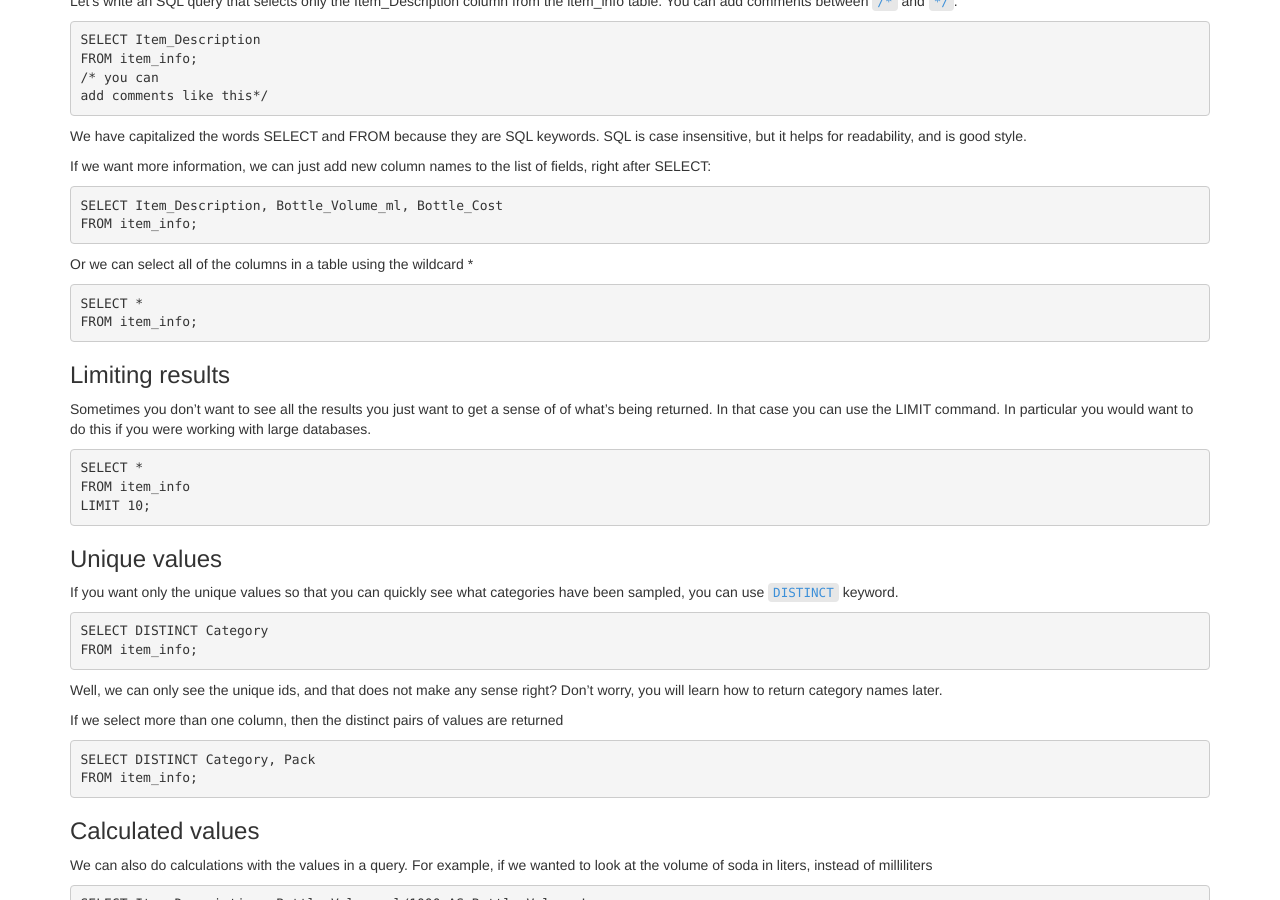
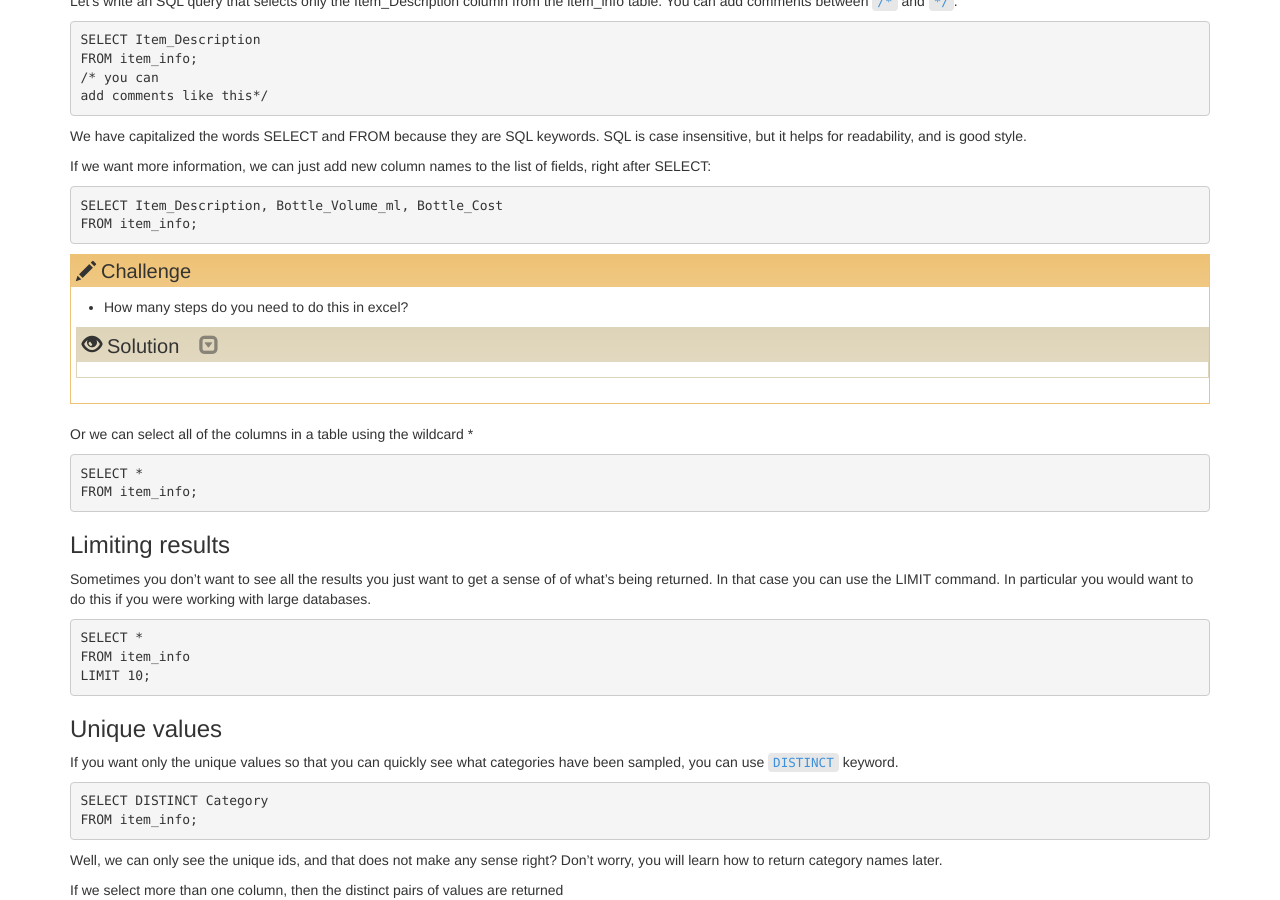
Before and after one commit to data-lessons/SQL-business, a Jekyll site: the page built from _episodes/02-sql-basic-queries.md, in a window 1280 px wide and 900 px high, scrolled down 775 px. Built offline with Jekyll 4.4.1, drawn with Linux system fonts in a browser that asks for light colours.

Commit message:
Update 02-sql-basic-queries.md

```diff
--- a/_episodes/02-sql-basic-queries.md
+++ b/_episodes/02-sql-basic-queries.md
@@ -45,6 +45,15 @@ right after SELECT:
 
     SELECT Item_Description, Bottle_Volume_ml, Bottle_Cost
     FROM item_info;
+
+> ## Challenge
+>
+> - How many steps do you need to do this in excel?
+>
+>> ## Solution
+>>
+> {: .solution}
+{: .challenge}
 
 Or we can select all of the columns in a table using the wildcard *
 
```
